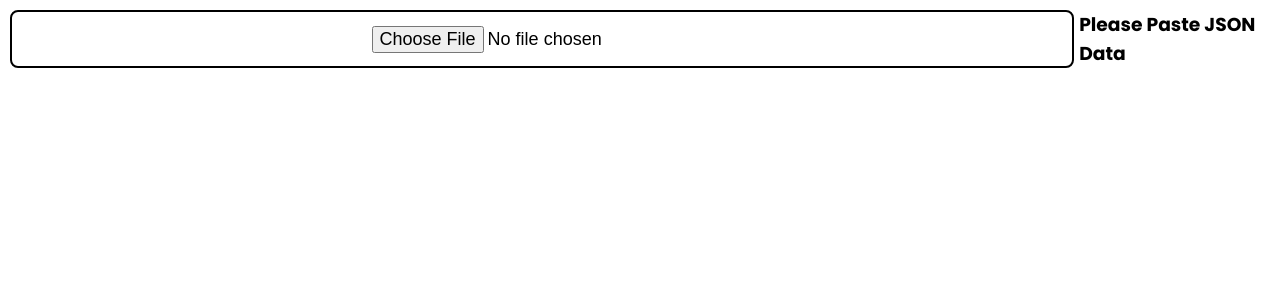
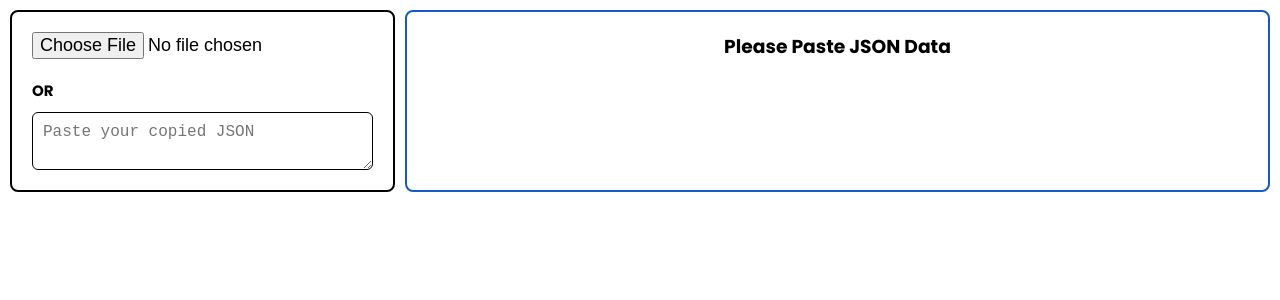
Before and after one commit to PatelPreyansh30/Frontend-Assignment, a React (Create React App) app: page / in a window 1280 px wide. Shown: the top 300 px of the page. Built offline with nearby package versions, Linux system fonts and the light colour scheme.

Commit message:
textarea in input field added

```diff
--- a/src/components/InputField.tsx
+++ b/src/components/InputField.tsx
@@ -19,6 +19,12 @@ const InputField = (props: { handleOnChange: any; setJsonData: any }) => {
     };
   };
 
+  const handleOnChangeForTextArea = (
+    e: React.ChangeEvent<HTMLTextAreaElement>
+  ) => {
+    props.setJsonData(e.target.value);
+  };
+
   return (
     <div className="inputField-main">
       <input
@@ -30,6 +36,11 @@ const InputField = (props: { handleOnChange: any; setJsonData: any }) => {
         placeholder="Select JSON File"
         onChange={handleOnChange}
       />
+      <h5>OR</h5>
+      <textarea
+        onChange={handleOnChangeForTextArea}
+        placeholder="Paste your copied JSON"
+      ></textarea>
     </div>
   );
 };
--- a/src/components/PreviewField.tsx
+++ b/src/components/PreviewField.tsx
@@ -43,7 +43,12 @@ const PreviewField = (props: { jsonData: any; isJsonData: boolean }) => {
           </div>
         </div>
       ) : (
-        <h3>{props.jsonData}</h3>
+        <h3
+          className="previewField-main"
+          style={{ textAlign: "center", padding: "20px" }}
+        >
+          {props.jsonData}
+        </h3>
       )}
     </>
   );
--- a/src/style/inputField.css
+++ b/src/style/inputField.css
@@ -1,13 +1,31 @@
 .inputField-main {
     display: flex;
-    align-items: center;
-    justify-content: center;
+    flex-wrap: wrap;
+    align-items: flex-start;
+    align-content: flex-start;
+    flex: 1;
     width: 100%;
     margin-right: 5px;
+    padding: 20px;
     border: 2px solid black;
     border-radius: 8px;
 }
 
 .inputField-main input[type=file] {
     font-size: 18px;
+    margin-bottom: 10px;
+    text-align: center;
 }
+
+.inputField-main > h5 {
+    font-size: 15px;
+    margin: 10px 0;
+}
+
+.inputField-main > textarea {
+    width: 100%;
+    font-size: 16px;
+    padding: 10px;
+    border: 1px solid black;
+    border-radius: 6px;
+}
```
